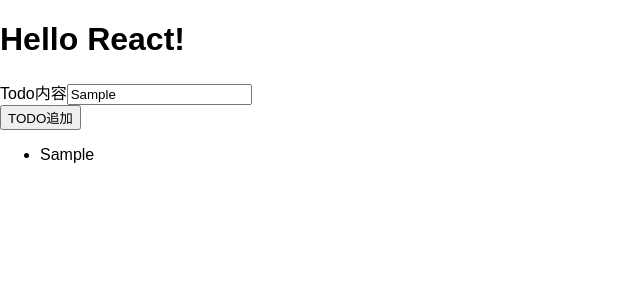
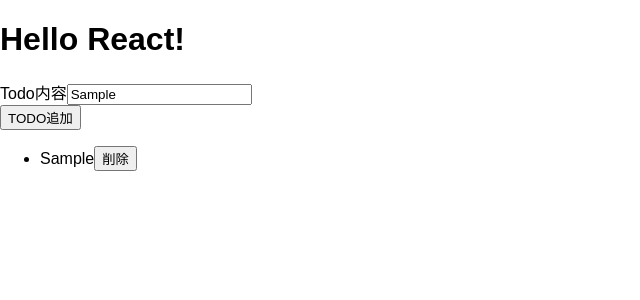
Before and after one commit to kai815/Understanding-TypeScript, a React (Create React App) app: page / in a window 1280 px wide. Both pictures are taken after typing "Sample" into the empty fields and a click on the button "TODO追加". Shown: the top 300 px of the page, without its empty margins (0-640 px from the left). Built offline with nearby package versions, Linux system fonts and the light colour scheme.

Commit message:
add delete button

```diff
--- a/src/App.tsx
+++ b/src/App.tsx
@@ -14,11 +14,14 @@
       ...preveTodos, {id: Math.random().toString(), text: text}
     ]})
   }
+  const todoRemoveHandler = (todoId:string) => {
+    setTodos(prevTodos => prevTodos.filter(todo =>todo.id !== todoId))
+  }
   return (
     <div className="App">
       <h1>Hello React!</h1>
       <NewTodo onAddTodo={todoAddHandler}/>
-      <TodoList items={todos}></TodoList>
+      <TodoList items={todos} onRemoveTodo={todoRemoveHandler}></TodoList>
     </div>
   );
 }
--- a/src/components/TodoList.tsx
+++ b/src/components/TodoList.tsx
@@ -1,12 +1,17 @@
 import React from 'react'
 
 interface TodoListProps {
-  items:{id:string, text:string}[]
+  items:{id:string, text:string}[],
+  onRemoveTodo:(todoId: string) => void
 }
 
 const TodoList: React.FC<TodoListProps> = props => {
   return <ul>
-    {props.items.map(todo => <li key={todo.id}>{todo.text}</li>)}
+    {props.items.map(todo => (
+    <li key={todo.id}>
+      <span>{todo.text}</span>
+      <button onClick={props.onRemoveTodo.bind(null, todo.id)}>削除</button>
+    </li>))}
     </ul>
 }
 
```
